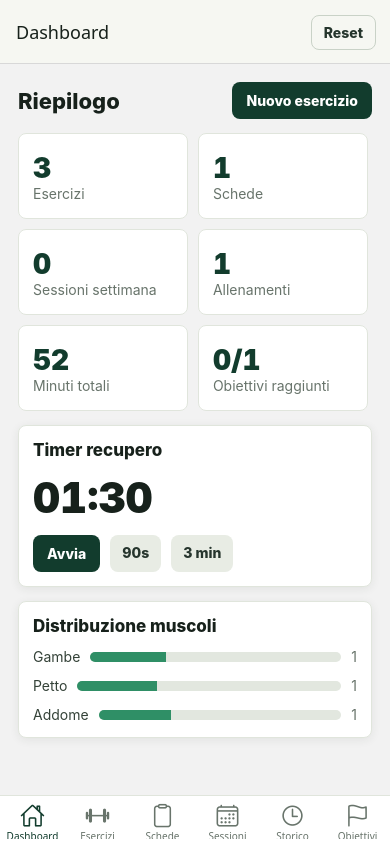
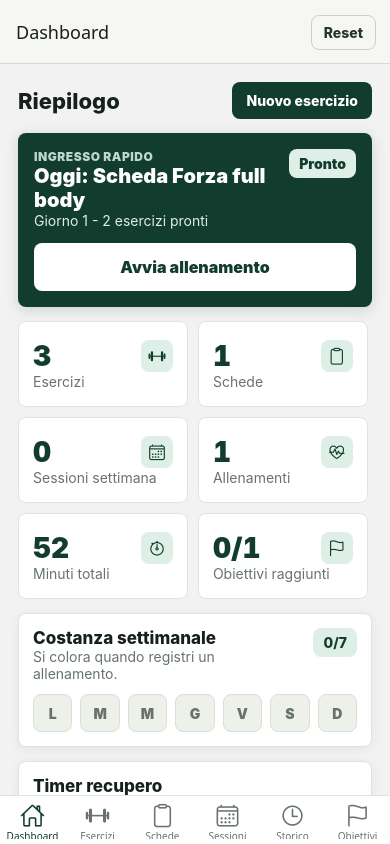
Before and after one commit to Marcog18504/FitTrackPro, a React Native app: screen / in a window 390 px wide. Built offline with nearby package versions, Linux system fonts and the light colour scheme.

Commit message:
Improve dashboard workout experience

```diff
--- a/App.tsx
+++ b/App.tsx
@@ -352,6 +352,8 @@ function DashboardRoute({ appState }: { appState: AppState }) {
         setTimerSeconds={appState.setTimerSeconds}
         setTimerRunning={appState.setTimerRunning}
         onNewExercise={() => appState.createEntity("exercise")}
+        onNewPlan={() => appState.createEntity("plan")}
+        onStartTodayWorkout={() => appState.createEntity("workout")}
       />
     </ScrollView>
   );
--- a/src/components/common.tsx
+++ b/src/components/common.tsx
@@ -1,4 +1,5 @@
 import { useState } from "react";
+import { Ionicons } from "@expo/vector-icons";
 import { Modal, Pressable, ScrollView, Text, TextInput, View } from "react-native";
 import { sanitizeInput } from "../input-sanitizers";
 import { styles } from "../styles";
@@ -165,10 +166,23 @@ export function CardActions({ onOpen, onEdit, onDelete, onDuplicate }: CardActio
   );
 }
 
-export function StatCard({ label, value }: { label: string; value: string | number }) {
+type StatCardProps = {
+  label: string;
+  value: string | number;
+  icon?: keyof typeof Ionicons.glyphMap;
+};
+
+export function StatCard({ label, value, icon }: StatCardProps) {
   return (
     <View style={styles.statCard}>
-      <Text style={styles.statValue}>{value}</Text>
+      <View style={styles.statCardTop}>
+        <Text style={styles.statValue}>{value}</Text>
+        {icon ? (
+          <View style={styles.statIconBox}>
+            <Ionicons name={icon} size={18} color="#123C2D" />
+          </View>
+        ) : null}
+      </View>
       <Text style={styles.muted}>{label}</Text>
     </View>
   );
--- a/src/screens/dashboard-screen.tsx
+++ b/src/screens/dashboard-screen.tsx
@@ -12,6 +12,8 @@ type DashboardScreenProps = {
   setTimerSeconds: (value: number) => void;
   setTimerRunning: (value: boolean | ((current: boolean) => boolean)) => void;
   onNewExercise: () => void;
+  onNewPlan: () => void;
+  onStartTodayWorkout: () => void;
 };
 
 export function DashboardScreen({
@@ -22,17 +24,64 @@ export function DashboardScreen({
   setTimerSeconds,
   setTimerRunning,
   onNewExercise,
+  onNewPlan,
+  onStartTodayWorkout,
 }: DashboardScreenProps) {
+  const today = getTodayKey();
+  const todaySession = data.sessions.find((session) => session.date === today);
+  const todayPlan = data.plans.find((plan) => plan.id === todaySession?.planId) ?? data.plans[0];
+  const todayDay = todayPlan?.days.find((day) => day.id === todaySession?.planDayId) ?? todayPlan?.days[0];
+  const streakDays = getCurrentWeekTrainingDays(data.workouts.map((workout) => workout.date));
+  const muscleEntries = Object.entries(stats.muscleCounts).sort((a, b) => b[1] - a[1]);
+  const visibleMuscles = muscleEntries.slice(0, 4);
+  const hiddenMuscleCount = Math.max(0, muscleEntries.length - visibleMuscles.length);
+
   return (
     <View style={styles.stack}>
       <SectionTitle title="Riepilogo" actionLabel="Nuovo esercizio" onAction={onNewExercise} />
+
+      <View style={styles.highlightCard}>
+        <View style={styles.cardHeader}>
+          <View style={styles.flex}>
+            <Text style={styles.overline}>Ingresso rapido</Text>
+            <Text style={styles.highlightTitle}>{todayPlan ? `Oggi: Scheda ${todayPlan.name}` : "Oggi: nessuna scheda"}</Text>
+            <Text style={styles.highlightMuted}>
+              {todayPlan && todayDay
+                ? `${todayDay.name} - ${todayDay.items.length} esercizi pronti`
+                : "Crea una scheda per avviare rapidamente l'allenamento."}
+            </Text>
+          </View>
+          <Text style={styles.highlightBadge}>{todaySession?.status ?? "Pronto"}</Text>
+        </View>
+        <Pressable style={styles.highlightButton} onPress={todayPlan ? onStartTodayWorkout : onNewPlan}>
+          <Text style={styles.highlightButtonText}>{todayPlan ? "Avvia allenamento" : "Crea scheda"}</Text>
+        </Pressable>
+      </View>
+
       <View style={styles.statsGrid}>
-        <StatCard label="Esercizi" value={data.exercises.length} />
-        <StatCard label="Schede" value={data.plans.length} />
-        <StatCard label="Sessioni settimana" value={stats.plannedThisWeek} />
-        <StatCard label="Allenamenti" value={data.workouts.length} />
-        <StatCard label="Minuti totali" value={stats.totalMinutes} />
-        <StatCard label="Obiettivi raggiunti" value={`${stats.reachedGoals}/${data.goals.length}`} />
+        <StatCard label="Esercizi" value={data.exercises.length} icon="barbell-outline" />
+        <StatCard label="Schede" value={data.plans.length} icon="clipboard-outline" />
+        <StatCard label="Sessioni settimana" value={stats.plannedThisWeek} icon="calendar-outline" />
+        <StatCard label="Allenamenti" value={data.workouts.length} icon="fitness-outline" />
+        <StatCard label="Minuti totali" value={stats.totalMinutes} icon="stopwatch-outline" />
+        <StatCard label="Obiettivi raggiunti" value={`${stats.reachedGoals}/${data.goals.length}`} icon="flag-outline" />
+      </View>
+
+      <View style={styles.card}>
+        <View style={styles.cardHeader}>
+          <View style={styles.flex}>
+            <Text style={styles.cardTitle}>Costanza settimanale</Text>
+            <Text style={styles.muted}>Si colora quando registri un allenamento.</Text>
+          </View>
+          <Text style={styles.badge}>{streakDays.filter((day) => day.trained).length}/7</Text>
+        </View>
+        <View style={styles.weekRow}>
+          {streakDays.map((day) => (
+            <View key={day.label} style={[styles.weekDay, day.trained && styles.activeWeekDay]}>
+              <Text style={[styles.weekDayText, day.trained && styles.activeWeekDayText]}>{day.label}</Text>
+            </View>
+          ))}
+        </View>
       </View>
 
       <View style={styles.card}>
@@ -49,7 +98,7 @@ export function DashboardScreen({
               setTimerSeconds(90);
             }}
           >
-            <Text style={styles.secondaryButtonText}>90s</Text>
+            <Text style={styles.secondaryButtonText}>1:30</Text>
           </Pressable>
           <Pressable
             style={styles.secondaryButton}
@@ -58,14 +107,17 @@ export function DashboardScreen({
               setTimerSeconds(180);
             }}
           >
-            <Text style={styles.secondaryButtonText}>3 min</Text>
+            <Text style={styles.secondaryButtonText}>3:00</Text>
+          </Pressable>
+          <Pressable style={styles.secondaryButton} onPress={() => setTimerSeconds(timerSeconds + 30)}>
+            <Text style={styles.secondaryButtonText}>+30s</Text>
           </Pressable>
         </View>
       </View>
 
       <View style={styles.card}>
         <Text style={styles.cardTitle}>Distribuzione muscoli</Text>
-        {Object.entries(stats.muscleCounts).map(([muscle, count]) => (
+        {visibleMuscles.map(([muscle, count]) => (
           <View key={muscle} style={styles.progressRow}>
             <Text style={styles.itemText}>{muscle}</Text>
             <View style={styles.progressTrack}>
@@ -74,7 +126,41 @@ export function DashboardScreen({
             <Text style={styles.muted}>{count}</Text>
           </View>
         ))}
+        {hiddenMuscleCount > 0 ? <Text style={styles.muted}>+{hiddenMuscleCount} altri gruppi muscolari</Text> : null}
       </View>
     </View>
   );
 }
+
+function getTodayKey() {
+  const now = new Date();
+  const year = now.getFullYear();
+  const month = String(now.getMonth() + 1).padStart(2, "0");
+  const day = String(now.getDate()).padStart(2, "0");
+  return `${year}-${month}-${day}`;
+}
+
+function getCurrentWeekTrainingDays(workoutDates: string[]) {
+  const labels = ["L", "M", "M", "G", "V", "S", "D"];
+  const now = new Date();
+  const monday = new Date(now.getFullYear(), now.getMonth(), now.getDate());
+  monday.setDate(monday.getDate() - ((monday.getDay() + 6) % 7));
+  const trainedDays = new Set(
+    workoutDates
+      .map((date) => {
+        const parsed = parseDateKey(date);
+        if (!parsed) return null;
+        const diffDays = Math.floor((parsed.getTime() - monday.getTime()) / 86400000);
+        return diffDays >= 0 && diffDays < 7 ? diffDays : null;
+      })
+      .filter((value): value is number => value !== null),
+  );
+
+  return labels.map((label, index) => ({ label, trained: trainedDays.has(index) }));
+}
+
+function parseDateKey(value: string) {
+  const match = value.match(/^(\d{4})-(\d{2})-(\d{2})$/);
+  if (!match) return null;
+  return new Date(Number(match[1]), Number(match[2]) - 1, Number(match[3]));
+}
--- a/src/styles.ts
+++ b/src/styles.ts
@@ -111,11 +111,68 @@ export const styles = StyleSheet.create({
     borderWidth: 1,
     borderColor: "#E0E5DC",
   },
+  statCardTop: {
+    flexDirection: "row",
+    alignItems: "center",
+    justifyContent: "space-between",
+    gap: 8,
+  },
+  statIconBox: {
+    width: 32,
+    height: 32,
+    borderRadius: 8,
+    alignItems: "center",
+    justifyContent: "center",
+    backgroundColor: "#DDEFE7",
+  },
   statValue: {
     fontSize: 28,
     fontWeight: "900",
     color: "#123C2D",
     fontVariant: ["tabular-nums"],
+  },
+  highlightCard: {
+    backgroundColor: "#123C2D",
+    borderRadius: 8,
+    padding: 16,
+    gap: 14,
+    boxShadow: "0 3px 14px rgba(18, 60, 45, 0.16)",
+  },
+  overline: {
+    color: "#BBD8CC",
+    fontSize: 12,
+    fontWeight: "900",
+    textTransform: "uppercase",
+    letterSpacing: 0.5,
+  },
+  highlightTitle: {
+    color: "#FFFFFF",
+    fontSize: 20,
+    fontWeight: "900",
+  },
+  highlightMuted: {
+    color: "#DDEFE7",
+  },
+  highlightBadge: {
+    color: "#123C2D",
+    backgroundColor: "#DDEFE7",
+    paddingHorizontal: 10,
+    paddingVertical: 6,
+    borderRadius: 8,
+    overflow: "hidden",
+    fontWeight: "900",
+    alignSelf: "flex-start",
+  },
+  highlightButton: {
+    backgroundColor: "#FFFFFF",
+    padding: 14,
+    borderRadius: 8,
+    alignItems: "center",
+  },
+  highlightButtonText: {
+    color: "#123C2D",
+    fontSize: 16,
+    fontWeight: "900",
   },
   timer: {
     fontSize: 42,
@@ -271,6 +328,32 @@ export const styles = StyleSheet.create({
     height: "100%",
     backgroundColor: "#2F8F66",
   },
+  weekRow: {
+    flexDirection: "row",
+    justifyContent: "space-between",
+    gap: 8,
+  },
+  weekDay: {
+    flex: 1,
+    minHeight: 38,
+    borderRadius: 8,
+    alignItems: "center",
+    justifyContent: "center",
+    backgroundColor: "#EEF1EA",
+    borderWidth: 1,
+    borderColor: "#D8DFD4",
+  },
+  activeWeekDay: {
+    backgroundColor: "#2F8F66",
+    borderColor: "#2F8F66",
+  },
+  weekDayText: {
+    color: "#68746B",
+    fontWeight: "900",
+  },
+  activeWeekDayText: {
+    color: "#FFFFFF",
+  },
   flex: {
     flex: 1,
   },
```
